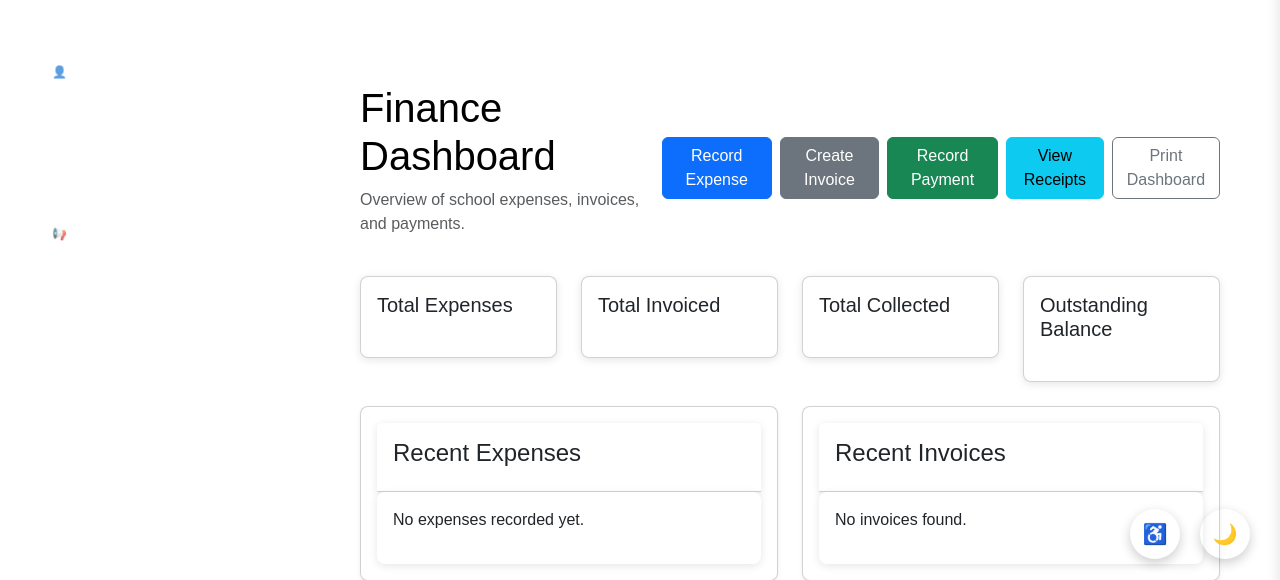
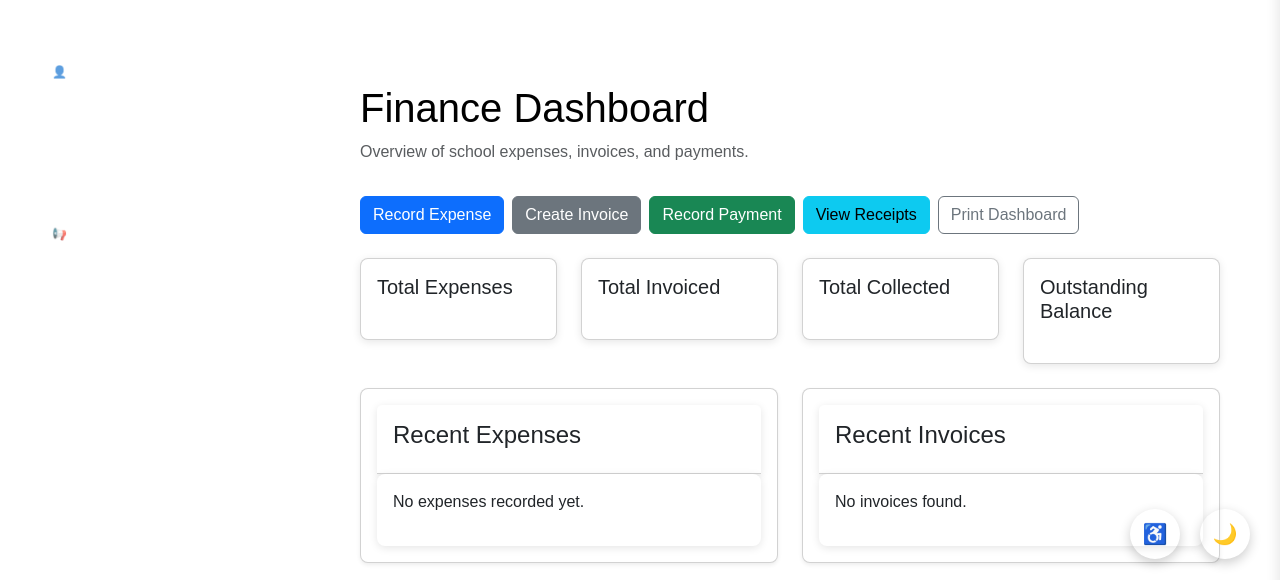
Before and after one commit to sodiq-e/daarul_portal, a Django app: template templates/payroll/dashboard.html in a window 1280 px wide. Shown: the part 151-731 px from the top of the page. Run offline with Django 4.2, Linux system fonts and the light colour scheme; the template is opened without the code that fills it, so the values that code supplies are empty.

Commit message:
resultfix3

```diff
--- a/templates/payroll/dashboard.html
+++ b/templates/payroll/dashboard.html
@@ -4,12 +4,12 @@
 
 {% block content %}
 <div class="container mt-4">
-    <div class="d-flex justify-content-between align-items-center mb-4">
+    <div class="d-flex justify-content-between align-items-start mb-4" style="flex-wrap: wrap; gap: 16px;">
         <div>
             <h1>Finance Dashboard</h1>
             <p class="text-muted">Overview of school expenses, invoices, and payments.</p>
         </div>
-        <div class="d-flex gap-2">
+        <div class="d-flex gap-2" style="flex-wrap: wrap; gap: 10px;">
             <a href="{% url 'expense_add' %}" class="btn btn-primary no-print">Record Expense</a>
             <a href="{% url 'invoice_add' %}" class="btn btn-secondary no-print">Create Invoice</a>
             <a href="{% url 'payment_add' %}" class="btn btn-success no-print">Record Payment</a>
```
